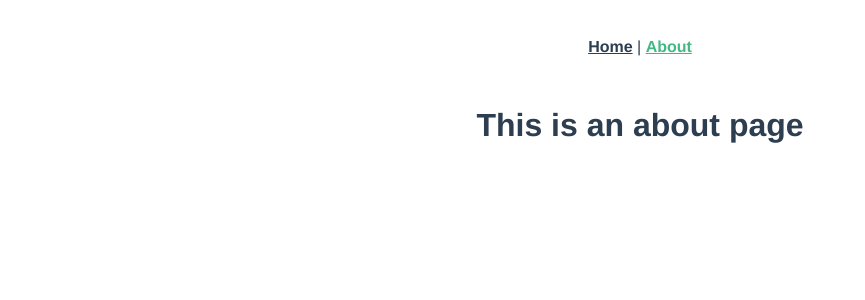
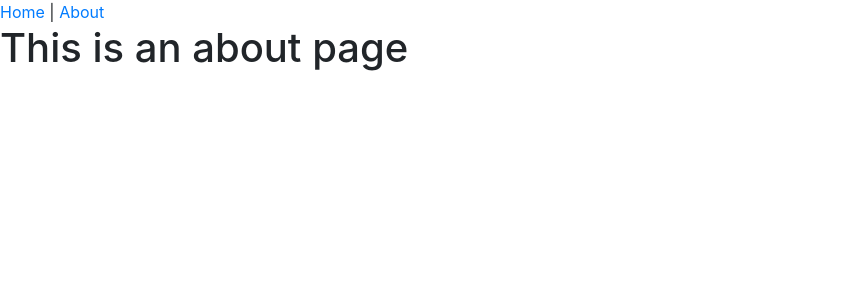
Before and after one commit to satanbaby/VueDashboard, a Vue app: page /#/about in a window 1280 px wide. Shown: the top 300 px of the page, without its empty margins (0-865 px from the left). Built offline with nearby package versions, Linux system fonts and the light colour scheme; no server answers.

Commit message:
設置環境Axios及Bootstrap

```diff
--- a/src/App.vue
+++ b/src/App.vue
@@ -9,21 +9,5 @@
 </template>
 
 <style lang="scss">
-#app {
-  font-family: 'Avenir', Helvetica, Arial, sans-serif;
-  -webkit-font-smoothing: antialiased;
-  -moz-osx-font-smoothing: grayscale;
-  text-align: center;
-  color: #2c3e50;
-}
-#nav {
-  padding: 30px;
-  a {
-    font-weight: bold;
-    color: #2c3e50;
-    &.router-link-exact-active {
-      color: #42b983;
-    }
-  }
-}
+@import "~bootstrap/scss/bootstrap.scss";
 </style>
--- a/src/views/About.vue
+++ b/src/views/About.vue
@@ -1,6 +1,22 @@
 <template>
   <div class="about">
     <h1>This is an about page</h1>
-    <p>{{msg}}</p>
   </div>
 </template>
+
+<script lang="ts">
+// 測試 Axios 正確運行
+import Vue from 'vue'
+export default Vue.extend({
+  created () {
+    const api = `https://www.ris.gov.tw/rs-opendata/api/v1/datastore/ODRP001/10601`
+    const vm = this
+    ;(async function () {
+      await vm.$http.get(api)
+        .then(response => console.log(response))
+        .catch(err => console.log(err))
+    }())
+    console.log('secondData')
+  }
+})
+</script>
```
Also changed, not shown: src/main.ts (+7 -0 lines).
